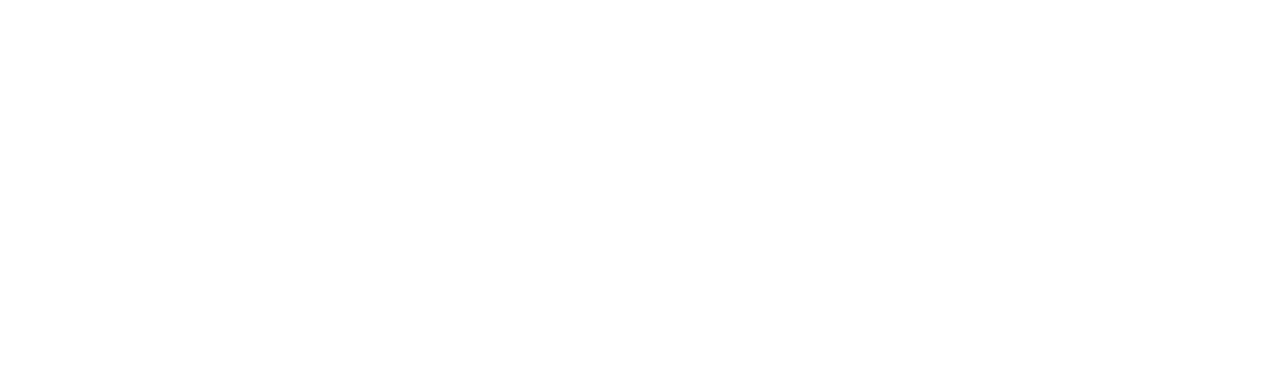
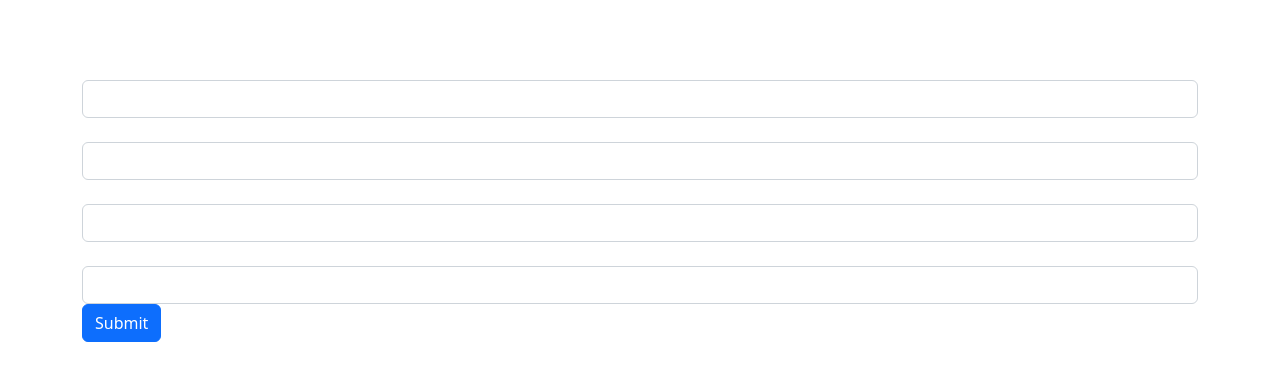
Before and after one commit to Yashpalgawali/document-tracker-angular, an Angular app: page /addnotification in a window 1280 px wide. Before the commit this address led to /. Shown: the top 380 px of the page. Built offline with nearby package versions, Linux system fonts and the light colour scheme.

Commit message:
17 Jun sec commit

```diff
--- a/src/app/MyComponents/Notification/addnotification/addnotification.component.html
+++ b/src/app/MyComponents/Notification/addnotification/addnotification.component.html
@@ -1,8 +1,20 @@
 <div class="container">
+    <form action="" method="post">
     <div class="form-group">
-        <input type="text" name="" id="" class="form-control">
+        <input type="text" name="notification_name" id="notification_name" class="form-control">
     </div>
-    <div class="form-group"><input type="text" name="" id="" class="form-control"></div>
-    <div class="form-group"><input type="text" name="" id="" class="form-control"></div>
-    <div class="form-group"><input type="text" name="" id="" class="form-control"></div>
+    <div class="form-group">
+        <label for="notification_description"></label>
+        <input type="text" name="notification_description" id="notification_description" class="form-control">
+    </div>
+    <div class="form-group">
+        <label for="notification_start_date"></label>
+        <input type="text" name="notification_start_date" id="notification_start_date" class="form-control">
+    </div>
+    <div class="form-group">
+        <label for="notification_end_date"></label>
+        <input type="text" name="notification_end_date" id="notification_end_date" class="form-control">
+    </div>
+    <button class="btn btn-primary">Submit</button>
+</form>
 </div>
```
Also changed, not shown: src/app/app-routing.module.ts (+6 -1 lines).
